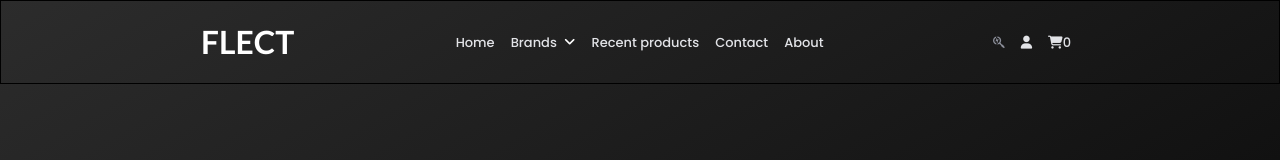
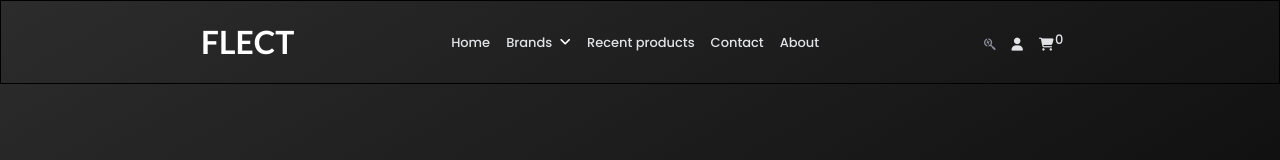
Before and after one commit to Naijabunner/Flect-stores, a React (Vite) app in the folder flect/: page / in a window 1280 px wide. Shown: the top 160 px of the page. Built offline with nearby package versions, Linux system fonts and the light colour scheme; no server answers; a web font is replaced by a local one.

Commit message:
Styled cart icon number

```diff
--- a/flect/src/Navbar.jsx
+++ b/flect/src/Navbar.jsx
@@ -25,7 +25,11 @@ const Navbar = (props) => {
                 <ul className="icons_links">
                     <li><a href="/"></a><i className="fa-brands fa-searchengin" id="Navbar_search_btn"></i></li>
                     <li><a href={props.loggedin?"/":"/Login"}><i className="fa-solid fa-user"></i></a></li>
-                    <li><a href="/cart"><i className="fa-solid fa-cart-shopping"></i>{props.pickedLength}</a></li>
+                    <li ><a href="/cart" >
+                        <div className="cart_btn">
+                        <i className="fa-solid fa-cart-shopping" ></i><p>{props.pickedLength}</p>
+                            </div>
+                            </a></li>
                 </ul>
                 <nav className="ham_nav" >
                 <i className={!props.Isvisible?"fa-solid fa-bars":"fa-solid fa-x"}  ></i>
--- a/flect/src/index.css
+++ b/flect/src/index.css
@@ -1276,6 +1276,20 @@ section .copyright{
     top: 0.3%;
     background-color: #6c2525;
 }
+.cart_btn{
+    display: flex;
+    position: relative;
+    width: 2rem;
+    height: 1rem;
+    padding-top: 0.8em;
+ }
+.cart_btn p{
+    margin: 0;
+    position: absolute;
+    top: 10%;
+    left: 50%;
+ }
+
 @media screen and (max-width: 757px){
     #ham_nav_visible{
         display: block;
@@ -1285,6 +1299,7 @@ section .copyright{
     .links, .icons_links{
         display: none;
 }
+
 /* .pending{
     width: 100vw;
     height: 50vw;
```
